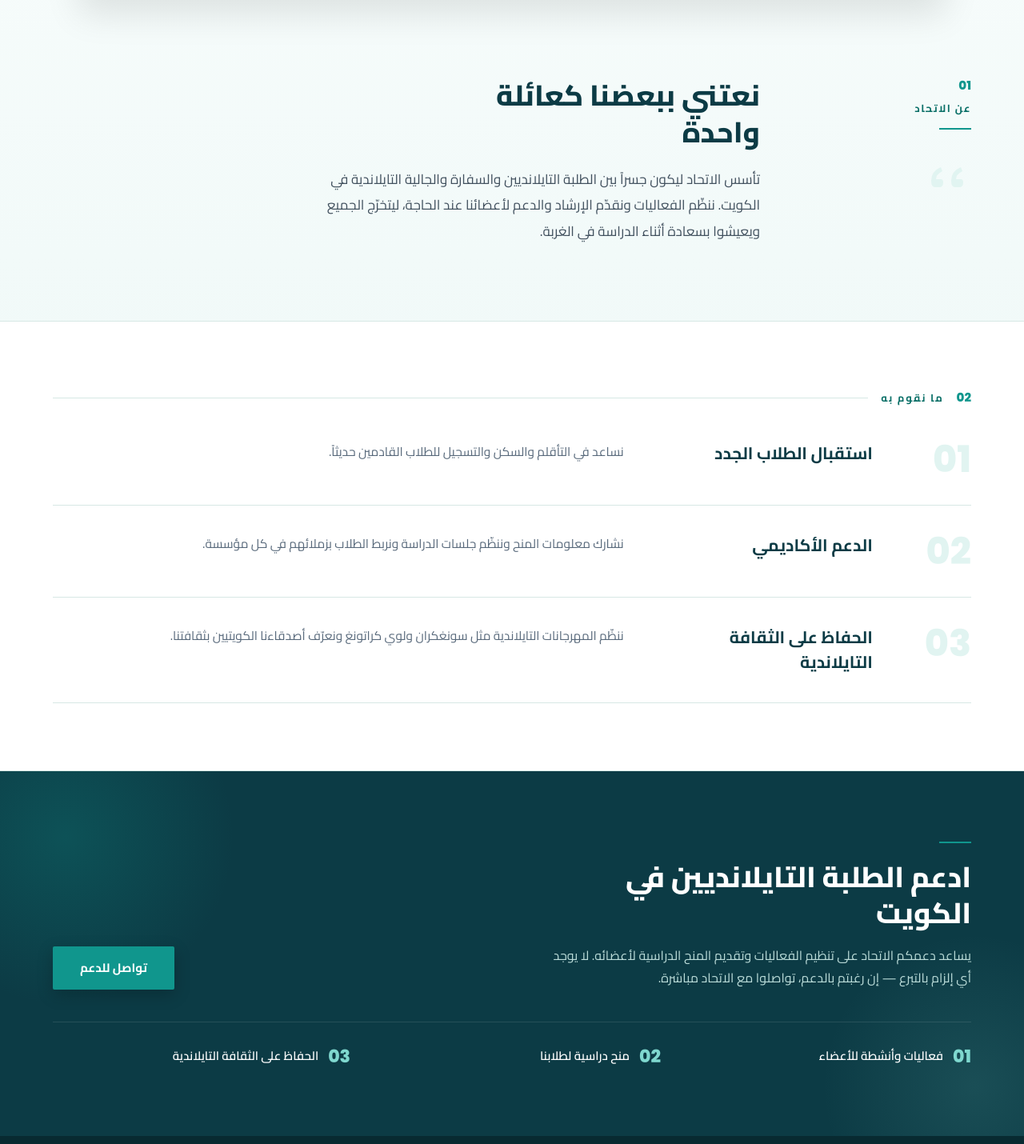
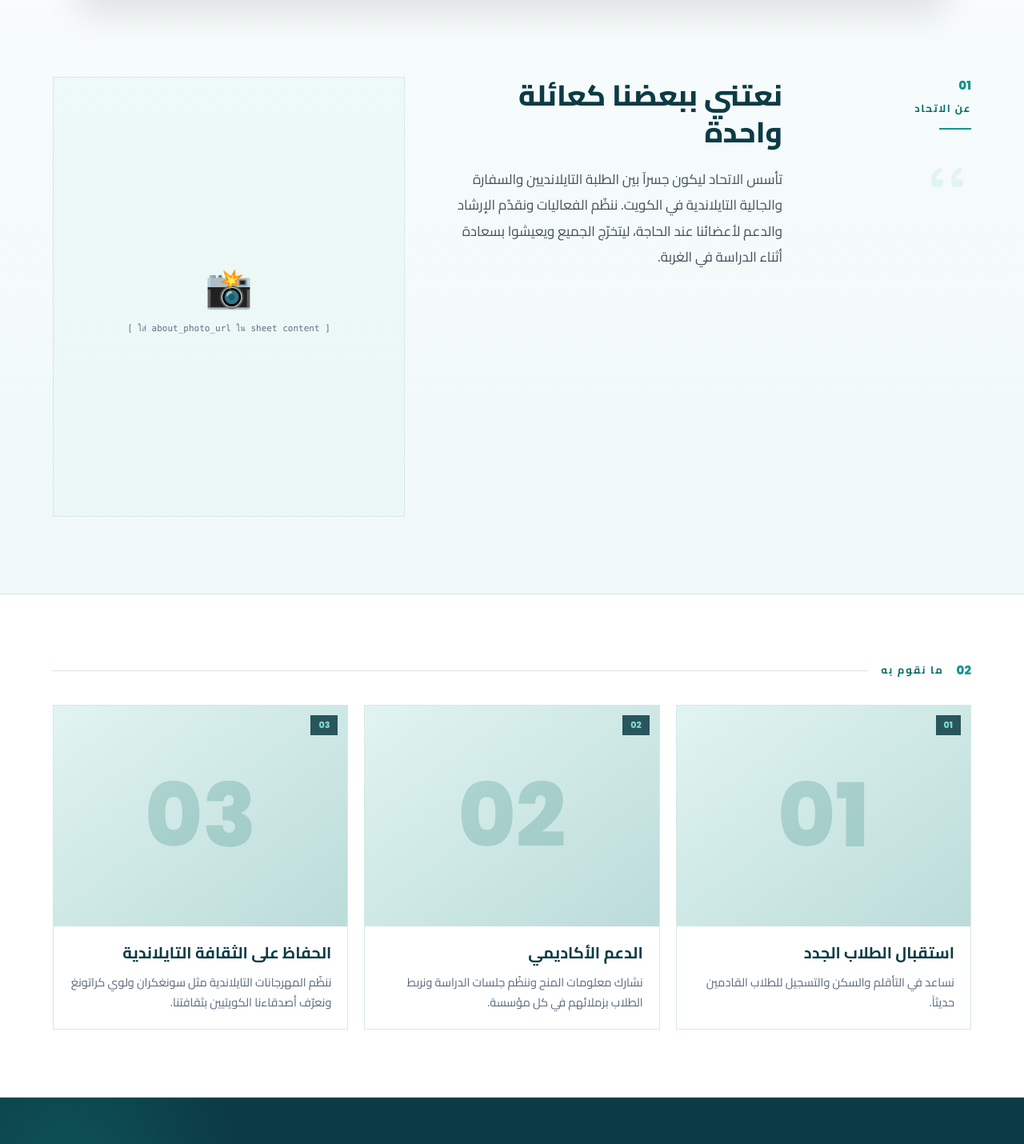
Before and after one commit to tsakkuwait-cyber/tsak-web, a Next.js app: page /ar in a window 1280 px wide. Shown: the part 860-2290 px from the top of the page at 80% size. Built offline with nearby package versions, Linux system fonts and the light colour scheme.

Commit message:
Home: About+Pillars redesign with photo support

```diff
--- a/scripts/setup-sheets.mjs
+++ b/scripts/setup-sheets.mjs
@@ -93,6 +93,10 @@ const contentData = [
   ["cta_band_text", "การสนับสนุนของท่านช่วยให้ชมรมจัดกิจกรรมและมอบทุนการศึกษาแก่สมาชิก ชมรมไม่มีการบังคับบริจาค", tr("B", 8, "en"), tr("B", 8, "ar"), "CTA band text"],
   ["est_year", "2011", "", "", "ปีก่อตั้งชมรม"],
   ["hero_photo_url", "", "", "", "URL รูปกลุ่มสมาชิก (Google Drive) แสดงใน Hero หน้าแรก"],
+  ["about_photo_url", "", "", "", "URL รูปประกอบ Section 01 About (ครอบครัวของเรา)"],
+  ["pillar_1_photo_url", "", "", "", "รูปประกอบ Pillar 1 — ต้อนรับน้องใหม่"],
+  ["pillar_2_photo_url", "", "", "", "รูปประกอบ Pillar 2 — สนับสนุนการเรียน"],
+  ["pillar_3_photo_url", "", "", "", "รูปประกอบ Pillar 3 — สืบสานวัฒนธรรม"],
 ];
 
 /** Tab: institutions — 4 สถาบันที่นักศึกษาไทยเรียนจริงในคูเวต
--- a/src/app/[locale]/page.tsx
+++ b/src/app/[locale]/page.tsx
@@ -289,23 +289,24 @@ export default async function HomePage({
         </div>
       </div>
 
-      {/* ════════════════ SECTION 01 — ABOUT ════════════════ */}
+      {/* ════════════════ SECTION 01 — ABOUT (with photo) ════════════════ */}
       <section className="container py-[clamp(58px,8vw,96px)]">
-        <div className="flex flex-wrap gap-x-[clamp(28px,5vw,72px)] gap-y-8">
-          <div className="flex-none w-[200px] min-w-[160px]">
+        <div className="grid gap-x-[clamp(28px,5vw,64px)] gap-y-10 lg:grid-cols-[1fr_min(45%,440px)] items-start">
+          {/* LEFT — sidebar + content */}
+          <div className="flex flex-wrap gap-x-[clamp(28px,5vw,56px)] gap-y-8">
+            <div className="flex-none w-[180px] min-w-[160px]">
               <div className="font-display text-[15px] font-extrabold text-brand">01</div>
               <div className="mt-2 text-[13px] font-bold tracking-[0.12em] uppercase text-brand-600">
                 {dict.home.aboutKicker}
               </div>
               <div className="mt-[14px] h-[2px] w-10 bg-brand" />
-            {/* Decorative quote mark */}
               <div className="mt-8 hidden sm:block">
                 <svg width="60" height="60" viewBox="0 0 60 60" fill="none" className="text-brand-50">
                   <path d="M15 40 Q 10 40 10 32 Q 10 20 22 15 L 24 20 Q 16 24 16 30 L 22 30 Q 25 30 25 34 Q 25 40 20 40 Z M40 40 Q 35 40 35 32 Q 35 20 47 15 L 49 20 Q 41 24 41 30 L 47 30 Q 50 30 50 34 Q 50 40 45 40 Z" fill="currentColor" />
                 </svg>
               </div>
             </div>
-          <div className="flex-1 basis-[420px] min-w-[300px]">
+            <div className="flex-1 basis-[320px] min-w-[280px]">
               <h2 className="m-0 max-w-[20ch] text-[clamp(25px,3.2vw,36px)] font-extrabold leading-[1.28] text-navy">
                 {t("about_title", dict.home.aboutTitle)}
               </h2>
@@ -314,12 +315,37 @@ export default async function HomePage({
               </p>
             </div>
           </div>
+
+          {/* RIGHT — photo */}
+          <div className="relative">
+            {content["about_photo_url"] ? (
+              // eslint-disable-next-line @next/next/no-img-element
+              <img
+                src={content["about_photo_url"]}
+                alt=""
+                referrerPolicy="no-referrer"
+                className="w-full h-auto shadow-xl shadow-black/10"
+              />
+            ) : (
+              <div
+                className="relative aspect-[4/5] border border-line grid place-items-center bg-brand-50/40"
+              >
+                <div className="text-center px-4">
+                  <div className="text-[48px] mb-2">📸</div>
+                  <div className="font-mono text-[11px] text-ink-subtle">
+                    [ ใส่ about_photo_url ใน sheet content ]
+                  </div>
+                </div>
+              </div>
+            )}
+          </div>
+        </div>
       </section>
 
-      {/* ════════════════ SECTION 02 — PILLARS ════════════════ */}
+      {/* ════════════════ SECTION 02 — PILLARS (cards with photos) ════════════════ */}
       <section className="bg-white border-y border-line">
         <div className="container py-[clamp(48px,7vw,84px)]">
-          <div className="mb-2 flex items-center gap-4">
+          <div className="mb-8 flex items-center gap-4">
             <span className="font-display text-[15px] font-extrabold text-brand">02</span>
             <span className="text-[13px] font-bold tracking-[0.14em] uppercase text-brand-600">
               {dict.home.pillarsTitle}
@@ -327,25 +353,56 @@ export default async function HomePage({
             <span className="flex-1 h-px bg-line" />
           </div>
 
-          {pillars(locale).map((p, idx) => (
+          <div className="grid gap-5 md:grid-cols-3">
+            {pillars(locale).map((p, idx) => {
+              const photoUrl = content[`pillar_${idx + 1}_photo_url`];
+              return (
                 <div
                   key={p.title}
-              className="flex flex-wrap items-start gap-x-[clamp(18px,4vw,56px)] gap-y-3 border-b border-line py-[clamp(24px,3vw,34px)] transition-colors hover:bg-brand-50/40"
+                  className="group flex flex-col overflow-hidden border border-line bg-white transition-all duration-[400ms] ease-[cubic-bezier(0.22,1,0.36,1)] hover:border-brand hover:shadow-soft hover:-translate-y-0.5"
                 >
+                  {/* Photo */}
                   <div
-                className="font-display flex-none w-[72px] text-[clamp(32px,4vw,46px)] font-extrabold leading-none text-brand-50"
+                    className="relative bg-gradient-to-br from-brand-50 to-brand-100"
+                    style={{ aspectRatio: "4 / 3" }}
+                  >
+                    {photoUrl ? (
+                      // eslint-disable-next-line @next/next/no-img-element
+                      <img
+                        src={photoUrl}
+                        alt={p.title}
+                        referrerPolicy="no-referrer"
+                        className="absolute inset-0 h-full w-full object-cover transition-transform duration-[600ms] ease-[cubic-bezier(0.22,1,0.36,1)] group-hover:scale-[1.05]"
+                      />
+                    ) : (
+                      <div className="absolute inset-0 grid place-items-center">
+                        <span
+                          className="font-display text-[clamp(64px,10vw,110px)] font-extrabold text-brand-600/20 leading-none"
                           aria-hidden
                         >
                           {String(idx + 1).padStart(2, "0")}
+                        </span>
                       </div>
-              <h3 className="flex-none w-[260px] max-w-full m-0 text-[clamp(18px,2vw,21px)] font-bold text-navy">
+                    )}
+                    {/* Number chip overlay */}
+                    <span className="absolute top-3 start-3 inline-block bg-navy/85 backdrop-blur-sm px-2.5 py-1 font-display text-[11px] font-extrabold text-brand-200">
+                      {String(idx + 1).padStart(2, "0")}
+                    </span>
+                  </div>
+
+                  {/* Text */}
+                  <div className="flex flex-1 flex-col gap-3 p-5">
+                    <h3 className="m-0 text-[clamp(17px,1.6vw,20px)] font-bold leading-tight text-navy">
                       {p.title}
                     </h3>
-              <p className="flex-1 basis-[300px] min-w-[240px] m-0 text-[15.5px] leading-[1.8] text-ink-muted">
+                    <p className="m-0 text-[14.5px] leading-[1.75] text-ink-muted">
                       {p.desc}
                     </p>
                   </div>
-          ))}
+                </div>
+              );
+            })}
+          </div>
         </div>
       </section>
 
```
Lines whose indentation alone changed are shown as unchanged.
